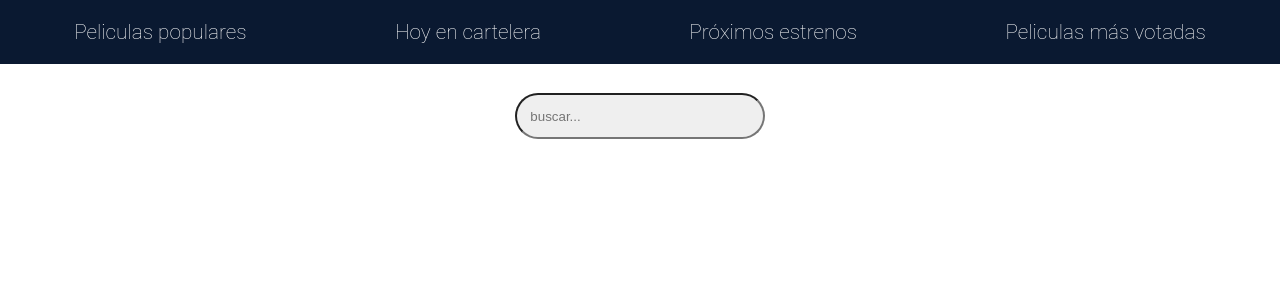
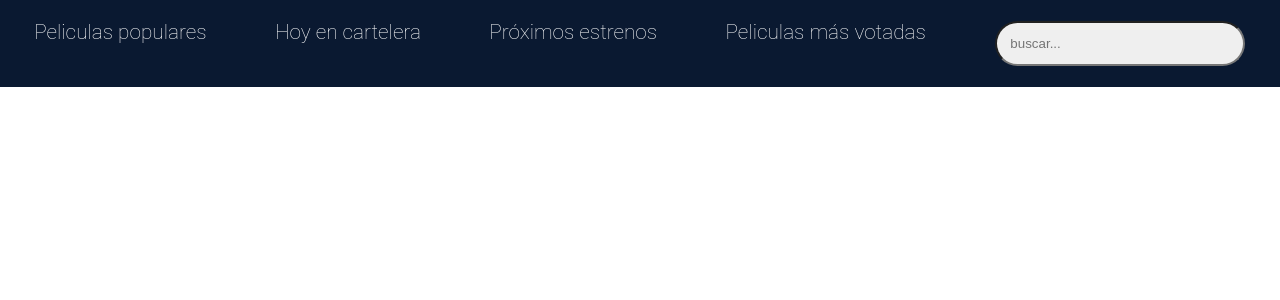
Before and after one commit to rafavillarraso/final-movie-app, a React (Create React App) app: page / in a window 1280 px wide. Shown: the top 300 px of the page. Built offline with nearby package versions, Linux system fonts and the light colour scheme.

Commit message:
pruebas para renderizar los resultados de la busqueda

```diff
--- a/src/App.js
+++ b/src/App.js
@@ -1,7 +1,7 @@
 import React from 'react';
 import Header from './components/Header/Header';
 import Movies from './containers/Movies/Movies';
-import Result from './containers/SearchBar/Result';
+import Movie from './components/Movie/Movie';
 import { BrowserRouter, Switch, Route } from 'react-router-dom';
 import SearchBar from './containers/SearchBar/SearchBar';
 import { render } from '@testing-library/react';
@@ -9,38 +9,39 @@ import { render } from '@testing-library/react';
 
 
 class App extends React.Component {
-  constructor() {
-    super()
-    this.state = {
-      movies: [],
-      searchTerm:''
-    }
-}
+//   constructor() {
+//     super()
+//     this.state = {
+//       movies: [],
+//       searchTerm:''
+//     }
+// }
 
-  handleSubmit = (event) => {
-    event.preventDefault();
+//   handleSubmit = (event) => {
+//     event.preventDefault();
 
-    fetch(`https://api.themoviedb.org/3/search/movie?api_key=d8d9fc93da62143ba1f2babedea9cc4e&language=en-US&page=1&include_adult=false&query=${this.state.searchTerm}`)
-    .then(data => data.json())
-    .then(data => {
-        console.log(data);
-        this.setState({movies: [...data.results]})
-    })
-  }
+//     fetch(`https://api.themoviedb.org/3/search/movie?api_key=d8d9fc93da62143ba1f2babedea9cc4e&language=en-US&page=1&include_adult=false&query=${this.state.searchTerm}`)
+//     .then(data => data.json())
+//     .then(data => {
+//         console.log(data);
+//         this.setState({movies: [...data.results]})
+//     })
+//   }
 
-  handleChange = (event) => {
-    this.setState({ searchTerm: event.target.value})
-  }
+//   handleChange = (event) => {
+//     this.setState({ searchTerm: event.target.value})
+//   }
 
   render(){
   return (
     <div>
     <BrowserRouter>
+    <div>
       <Header />
-      <SearchBar handleSubmit={this.handleSubmit} handleChange={this.handleChange}/>
       <Switch>
         <Route path='/:movieType' component={Movies} exact/>
       </Switch>
+    </div>
     </BrowserRouter>
     </div>
   );
--- a/src/components/Header/Header.jsx
+++ b/src/components/Header/Header.jsx
@@ -3,11 +3,35 @@ import './Header.scss';
 import { NavLink } from 'react-router-dom';
 import SearchBar from '../../containers/SearchBar/SearchBar';
 import Result from '../../containers/SearchBar/Result';
-
-const Header = () => {
+import { BrowserRouter, Switch, Route } from 'react-router-dom';
+import Movie from '../../components/Movie/Movie';
 
 
-    return (<header>
+class Header extends React.Component {
+    constructor() {
+        super()
+        this.state = {
+          movies: ([]),
+          searchTerm:('')
+        }
+    }
+    handleSubmit = (event) => {
+        event.preventDefault();
+
+        fetch(`https://api.themoviedb.org/3/search/movie?api_key=d8d9fc93da62143ba1f2babedea9cc4e&language=en-US&page=1&include_adult=false&query=${this.state.searchTerm}`)
+        .then(data => data.json())
+        .then(data => {
+            console.log(data);
+            this.setState({movies: [...data.results]})
+        })
+      }
+
+      handleChange = (event) => {
+        this.setState({ searchTerm: event.target.value })
+      }
+
+render ()
+    {return (<header>
         <NavLink to='/popular'>
             <span className="popular">Peliculas populares</span>
         </NavLink>
@@ -23,9 +47,12 @@ const Header = () => {
         <NavLink to='/top_rated'>
             <span className="top_rated">Peliculas más votadas</span>
         </NavLink>
-        {/* <SearchBar /> */}
+        <SearchBar handleSubmit={this.handleSubmit} handleChange={this.handleChange} />
 
-    </header>)
+    </header>
+    )
+
+}
 }
 
 export default Header;
--- a/src/components/Header/Header.scss
+++ b/src/components/Header/Header.scss
@@ -33,13 +33,13 @@ header {
     width: 250px;
     input {
     display: flex;
-    padding: 0.7em 0 0.7em 0;
+    // padding: 0.7em 0 0.7em 0;
     font-family: Arial, Helvetica, sans-serif;
     background-color: $grisclaro;
     border-radius: 50px;
     width: 100%;
     padding: 1em;
-    margin-top: 1em;
+    // margin-top: 1em;
     margin-left: auto;
     margin-right: auto;
     }
--- a/src/containers/SearchBar/Result.jsx
+++ b/src/containers/SearchBar/Result.jsx
@@ -1,38 +1,37 @@
-import React from 'react';
-import Movies from '../../containers/Movies/Movies';
-import './Result';
-import SearchBar from './SearchBar';
+// import React from 'react';
+// import Movies from '../../containers/Movies/Movies';
+// import './Result';
+// import SearchBar from './SearchBar';
 
-class Result extends React.Component{
-    state = {
-        results: [],
-        usedSearch: false
-    }
+// class Result extends React.Component {
+//     constructor() {
+//         super()
+//         this.state = {
+//           movies: [],
+//           searchTerm:''
+//         }
+//     }
 
-    handleResults = (results) => {
-        this.setState ({results, usedSearch: true})
-    }
+//       handleSubmit = (event) => {
+//         event.preventDefault();
 
-    renderResults = () => {
-        return this.state.results.length === 0
-            ?<p>Results not found</p>
-            :<Movies movies={this.state.results} />
-    }
+//         fetch(`https://api.themoviedb.org/3/search/movie?api_key=d8d9fc93da62143ba1f2babedea9cc4e&language=en-US&page=1&include_adult=false&query=${this.state.searchTerm}`)
+//         .then(data => data.json())
+//         .then(data => {
+//             console.log(data);
+//             this.setState({movies: [...data.results]})
+//         })
+//       }
 
-    render(){
-        return(
-            <div>
-                <SearchBar onResults={this.handleResults}/>
-                {
-                    this.state.usedSearch
-                    ? this.renderResults()
-                    :<small></small>
-                }
-            </div>
+//       handleChange = (event) => {
+//         this.setState({ searchTerm: event.target.value})
+//       }
 
-        )
-    }
+//     render(){
+//         return(
+//             <SearchBar handleSubmit={this.handleSubmit} handleChange={this.handleChange} />
+//         )
+//     }
+// }
 
-}
-
-export default Result;
+// export default Result;
--- a/src/containers/SearchBar/SearchBar.jsx
+++ b/src/containers/SearchBar/SearchBar.jsx
@@ -1,9 +1,12 @@
-import React from 'react';
+import React, {useState} from 'react';
+import Movie from '../../components/Movie/Movie';
 
 
 const SearchBar = (props) =>{
+
         return (
-            <div className='contenedorbuscar'>
+           <>
+           <div className='contenedorbuscar'>
             <form className='buscar' onSubmit={props.handleSubmit}>
                 <input
                     name="search"
@@ -13,7 +16,7 @@ const SearchBar = (props) =>{
                             />
                     </form>
                     </div>
-
+            </>
                 )
             }
 
```
